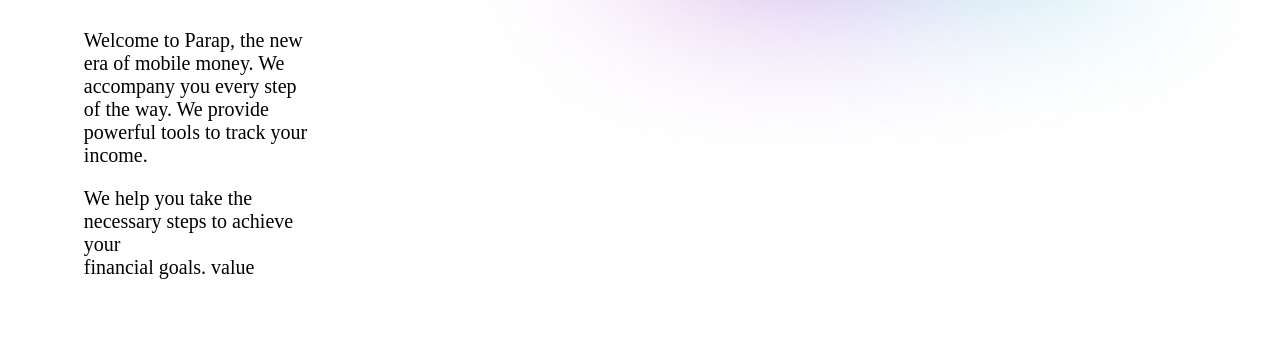
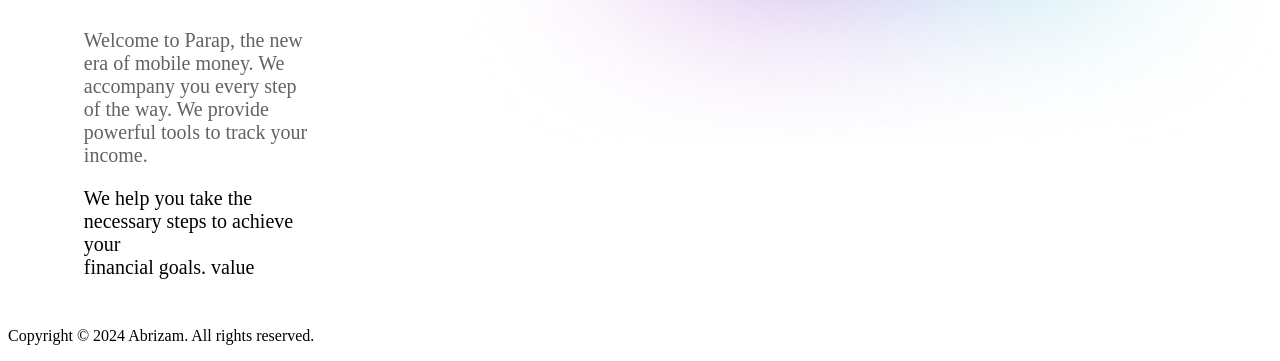
Before and after one commit to abrizam0207-bit/Ujian, a plain HTML site: page ujian0sts/index.html in a window 1280 px wide. Shown: the part 740-1101 px from the top of the page. Before the commit the page ends 1059 px from the top, so only its background shows below. Drawn offline with Linux system fonts and the light colour scheme.

Commit message:
ujian-sts

```diff
--- a/ujian0sts/index.html
+++ b/ujian0sts/index.html
@@ -30,5 +30,8 @@
             </div>
         </div>
     </div>
+    <footer>
+        <p>Copyright © 2024 Abrizam. All rights reserved.</p>
+    </footer>
     </body>
 </html>
--- a/ujian0sts/style.css
+++ b/ujian0sts/style.css
@@ -12,6 +12,10 @@
         color: #333;
         font-family: Arial, Helvetica, sans-serif;
 }
-p{
+.yoi p{
+    font-size: 20px;
+    color: #626263;
+}
+.oi p{
     font-size: 20px;
 }
```
